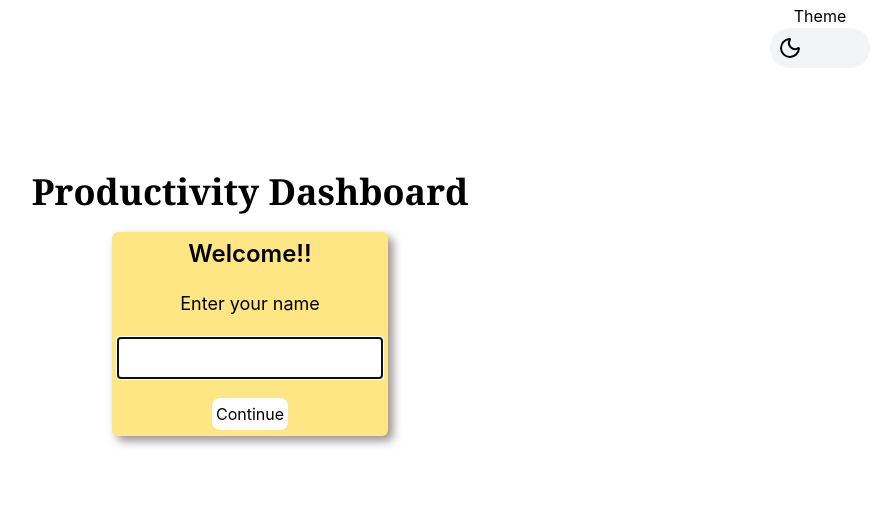
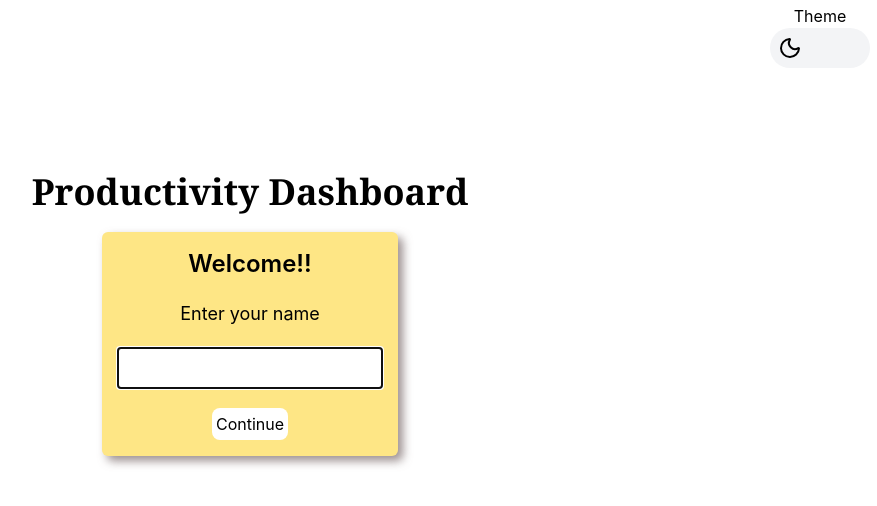
Before and after one commit to trishnanjalipati-lab/ProductivityDashboard, a React (Vite) app: page / in a window 1280 px wide. Shown: the top 506 px of the page, without its empty margins (390-1267 px from the left). Built offline with nearby package versions, Linux system fonts and the light colour scheme; what lightswind would draw is missing.

Commit message:
theme changes

```diff
--- a/src/components/Login.jsx
+++ b/src/components/Login.jsx
@@ -32,7 +32,7 @@ function Login() {
 
         <h1 className='font-serif font-extrabold text-4xl dark:text-white'>Productivity Dashboard </h1>
         <form onSubmit={handleBtn}>
-        <div className='bg-amber-200 flex flex-col items-center rounded-md p-1.5 gap-5 shadow-[5px_5px_10px_#7a6969bd] dark:bg-[#1a1a1a] dark:text-white'>
+        <div className='bg-amber-200 flex flex-col items-center rounded-md p-4 gap-5 shadow-[5px_5px_10px_#7a6969bd] dark:bg-[#1a1a1a] dark:text-white'>
             <h1 className='text-2xl font-semibold'>Welcome!!</h1>
             <label className='text-lg'>Enter your name</label>
             <input
```
